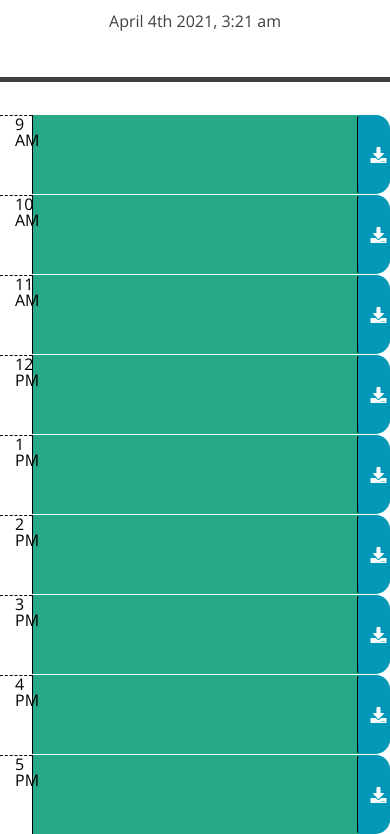
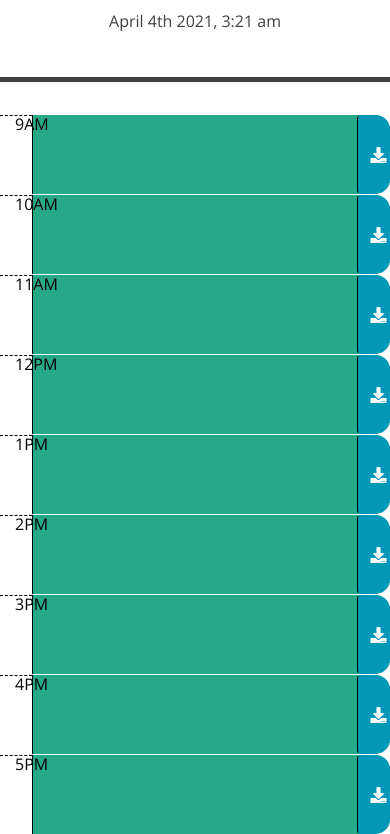
Before and after one commit to mooreFL/Work-Day-Scheduler, a plain HTML site: page index.html in a window 390 px wide. Shown: the part 193-1027 px from the top of the page. Drawn offline with nearby package versions, Linux system fonts and the light colour scheme.

Commit message:
fixed erroneous space in column 1 that caused formatting problem on small screens

```diff
--- a/index.html
+++ b/index.html
@@ -34,7 +34,7 @@
     <div class="container">
       <!-- Timeblocks go here -->
       <div id="hour-9" class="row dialogue">
-        <div class="col-1 hour">9 AM</div>
+        <div class="col-1 hour">9AM</div>
         <!-- class=description gives an additional class to hook into in the script  -->
         <!-- col-10 is the bootstrap sizing -->
         <textarea class="col-10 description">
@@ -43,56 +43,56 @@
       </div>
 
       <div id="hour-10" class="row dialogue">
-        <div class="col-1 hour">10 AM</div>
+        <div class="col-1 hour">10AM</div>
         <textarea class="col-10 description">
         </textarea>
         <button class="btn saveBtn col-1"><i class="fas fa-download"></i></button>
       </div>
 
       <div id="hour-11" class="row dialogue">
-        <div class="col-1 hour">11 AM</div>
+        <div class="col-1 hour">11AM</div>
         <textarea class="col-10 description">
         </textarea>
         <button class="btn saveBtn col-1"><i class="fas fa-download"></i></button>
       </div>
 
       <div id="hour-12" class="row dialogue">
-        <div class="col-1 hour">12 PM</div>
+        <div class="col-1 hour">12PM</div>
         <textarea class="col-10 description">
         </textarea>
         <button class="btn saveBtn col-1"><i class="fas fa-download"></i></button>
       </div>
 
       <div id="hour-13" class="row dialogue">
-        <div class="col-1 hour">1 PM</div>
+        <div class="col-1 hour">1PM</div>
         <textarea class="col-10 description">
         </textarea>
         <button class="btn saveBtn col-1"><i class="fas fa-download"></i></button>
       </div>
 
       <div id="hour-14" class="row dialogue">
-        <div class="col-1 hour">2 PM</div>
+        <div class="col-1 hour">2PM</div>
         <textarea class="col-10 description">
         </textarea>
         <button class="btn saveBtn col-1"><i class="fas fa-download"></i></button>
       </div>
 
       <div id="hour-15" class="row dialogue">
-        <div class="col-1 hour">3 PM</div>
+        <div class="col-1 hour">3PM</div>
         <textarea class="col-10 description">
         </textarea>
         <button class="btn saveBtn col-1"><i class="fas fa-download"></i></button>
       </div>
 
       <div id="hour-16" class="row dialogue">
-        <div class="col-1 hour">4 PM</div>
+        <div class="col-1 hour">4PM</div>
         <textarea class="col-10 description">
         </textarea>
         <button class="btn saveBtn col-1"><i class="fas fa-download"></i></button>
       </div>
 
       <div id="hour-17" class="row dialogue">
-        <div class="col-1 hour">5 PM</div>
+        <div class="col-1 hour">5PM</div>
         <textarea class="col-10 description">
         </textarea>
         <button class="btn saveBtn col-1"><i class="fas fa-download"></i></button>
```
